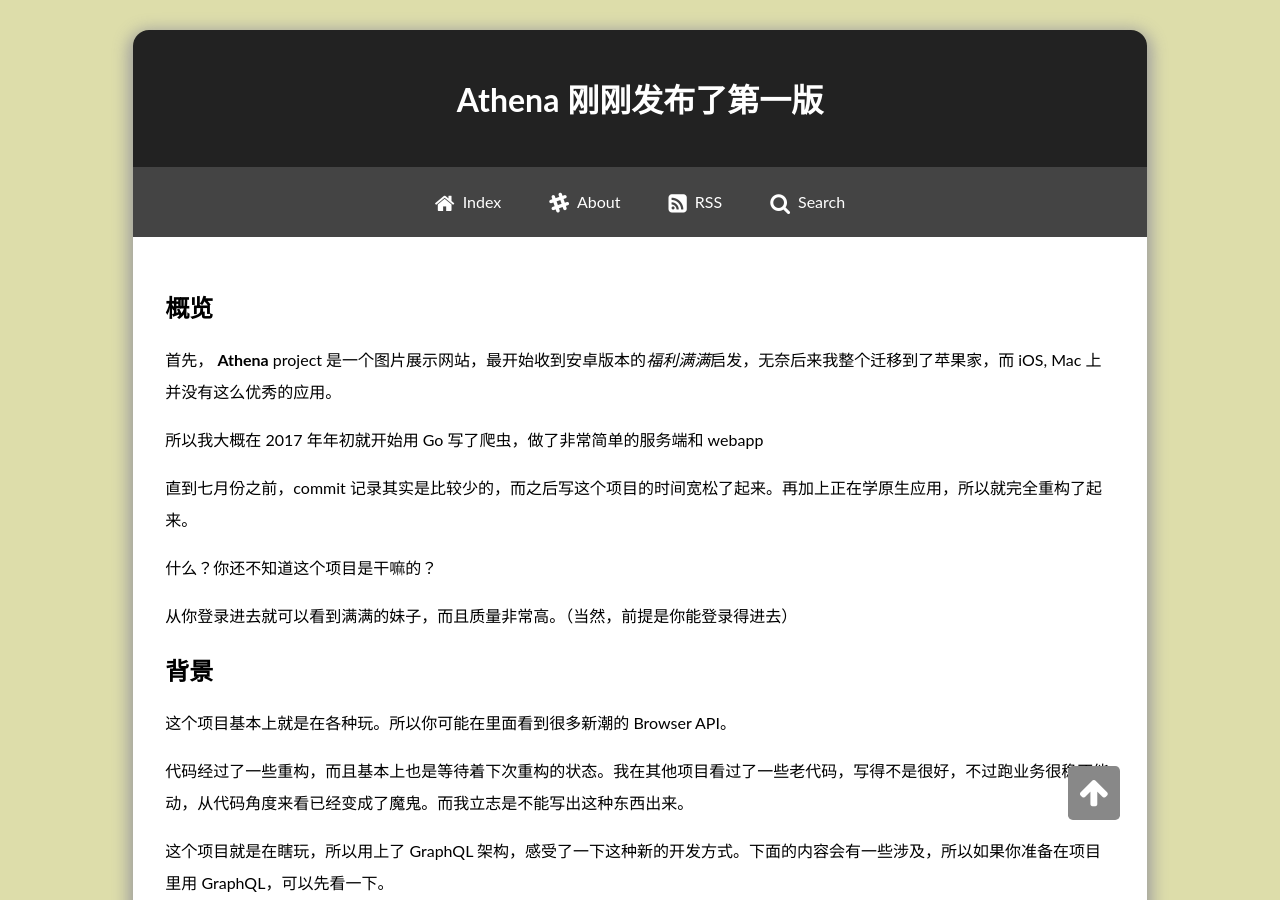
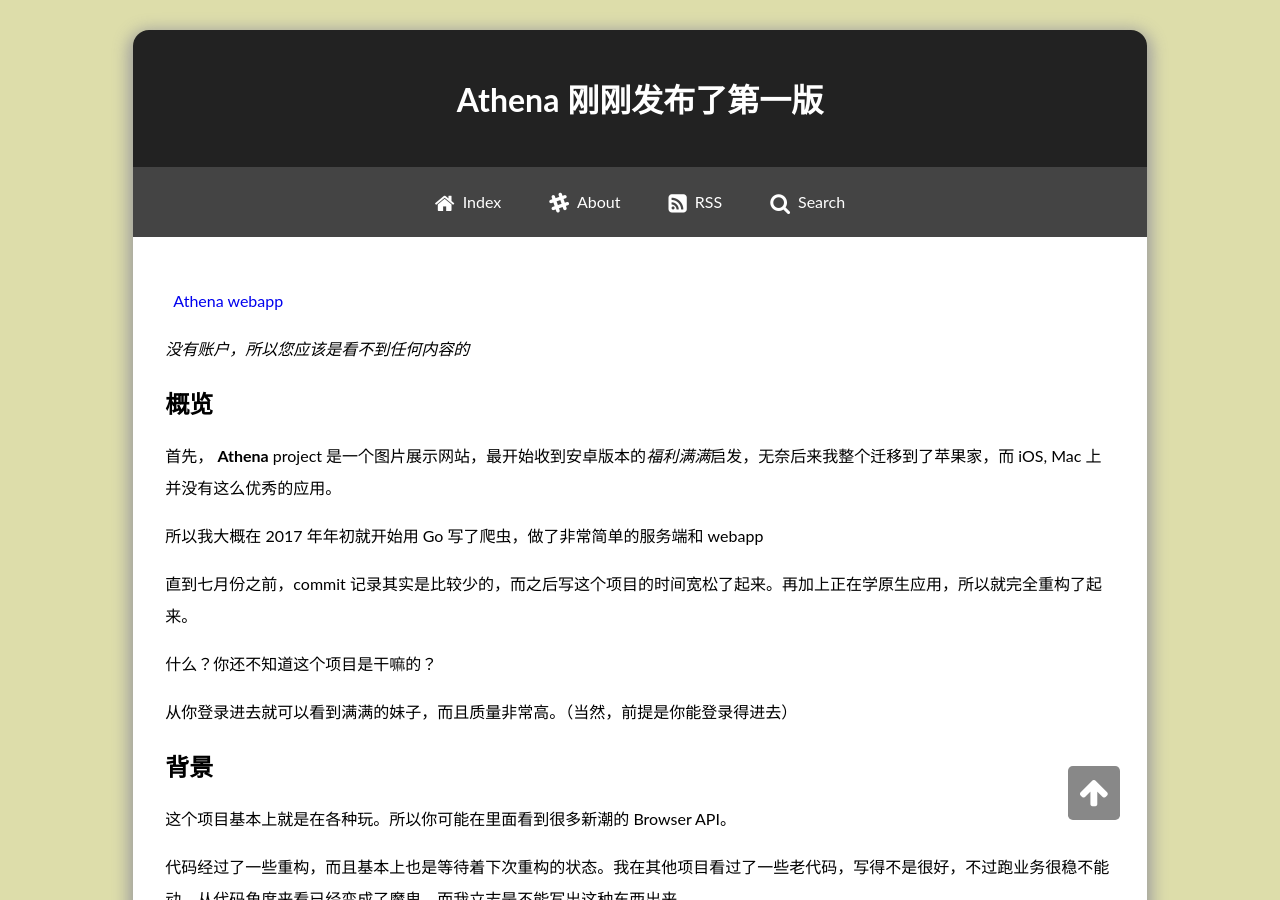
Before and after one commit to AnnatarHe/AnnatarHe.github.io, a Jekyll site: the page built from _posts/2017-10-02-release-project-athena.md, in a window 1280 px wide and 900 px high. Built offline with Jekyll 4.4.1, drawn with Linux system fonts in a browser that asks for light colours; some web fonts are replaced; comment, search, counter and statistics services are not loaded.

Commit message:
add resource link

```diff
--- a/_posts/2017-10-02-release-project-athena.md
+++ b/_posts/2017-10-02-release-project-athena.md
@@ -3,6 +3,10 @@ layout: post
 title: Athena 刚刚发布了第一版
 tags: Athena full-stack code
 ---
+
+[Athena webapp](https://db.annatarhe.com)
+
+*没有账户，所以您应该是看不到任何内容的*
 
 ## 概览
 
```
